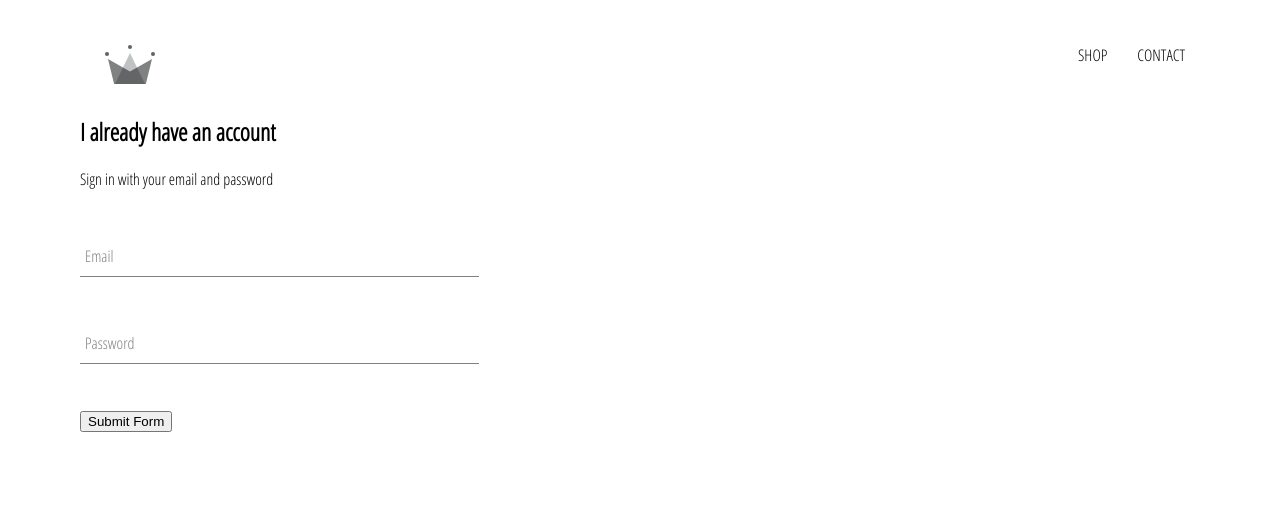
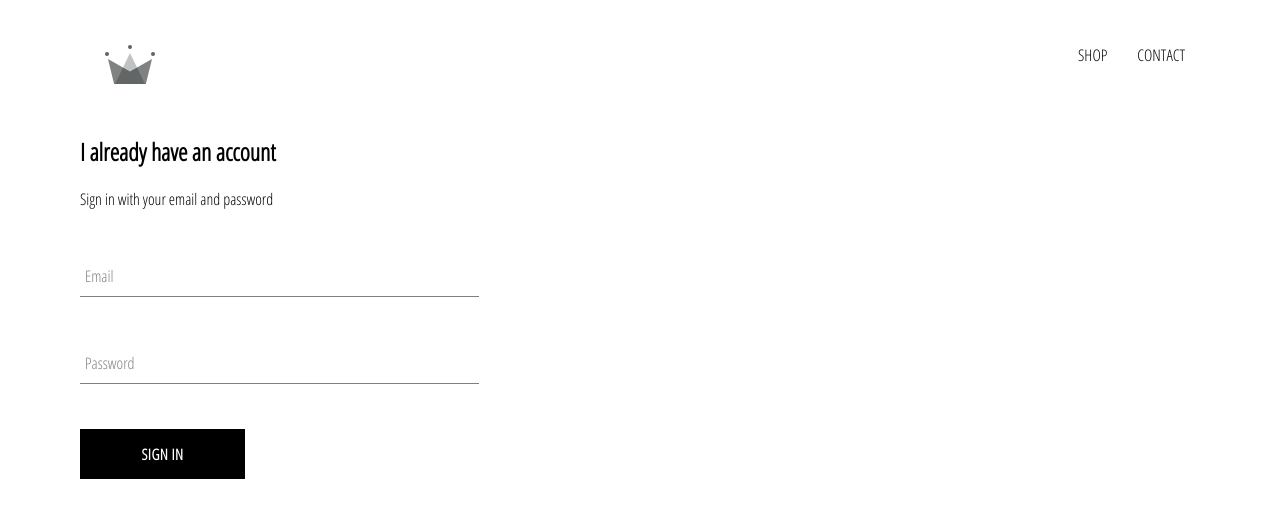
Before and after one commit to AmaanKhan2000/E-commerce-Crwn-Clothing-App, a React (Create React App) app: page /signin in a window 1280 px wide. Shown: the top 518 px of the page. Built offline with nearby package versions, Linux system fonts and the light colour scheme.

Commit message:
Created CustomButton

```diff
--- /dev/null
+++ b/src/components/custom-button/custom-button.component.jsx
@@ -0,0 +1,11 @@
+import React from 'react';
+
+import './custom-button.styles.scss';
+
+const CustomButton =({children,...otherProps}) => (
+  <button className='custom-button' {...otherProps} >
+    {children}
+  </button>
+);
+
+export default CustomButton;
--- /dev/null
+++ b/src/components/custom-button/custom-button.styles.scss
@@ -0,0 +1,22 @@
+.custom-button {
+  min-width: 165px;
+  width: auto;
+  height: 50px;
+  letter-spacing: 0.5px;
+  line-height: 50px;
+  padding: 0 35px 0 35px;
+  font-size: 15px;
+  background-color: black;
+  color: white;
+  text-transform: uppercase;
+  font-family: 'Open Sans Condensed';
+  font-weight: bolder;
+  border: none;
+  cursor: pointer;
+
+  &:hover {
+    background-color: white;
+    color: black;
+    border: 1px solid black;
+  }
+}
--- a/src/components/sign-in.component/sign-in.component.jsx
+++ b/src/components/sign-in.component/sign-in.component.jsx
@@ -1,4 +1,5 @@
 import React from 'react';
+import CustomButton from '../custom-button/custom-button.component';
 import FormInput from '../form-input/form-input.component';
 
 import './sign-in.styles.scss';
@@ -42,7 +43,7 @@
             label='Password'
             handleChange={this.handleChange}/>
 
-          <input type="submit" value="Submit Form"/>
+          <CustomButton type="submit"> Sign In </CustomButton>
         </form>
         </div>
 
--- a/src/components/sign-in.component/sign-in.styles.scss
+++ b/src/components/sign-in.component/sign-in.styles.scss
@@ -1,3 +1,9 @@
 .sign-in{
   width: 30vw;
+  display: flex;
+  flex-direction: column;
+
+  .title{
+    margin: 10px 0;
+  }
 }
```
Also changed, not shown: 1 other file (tests, documents, lock files or other folders).
